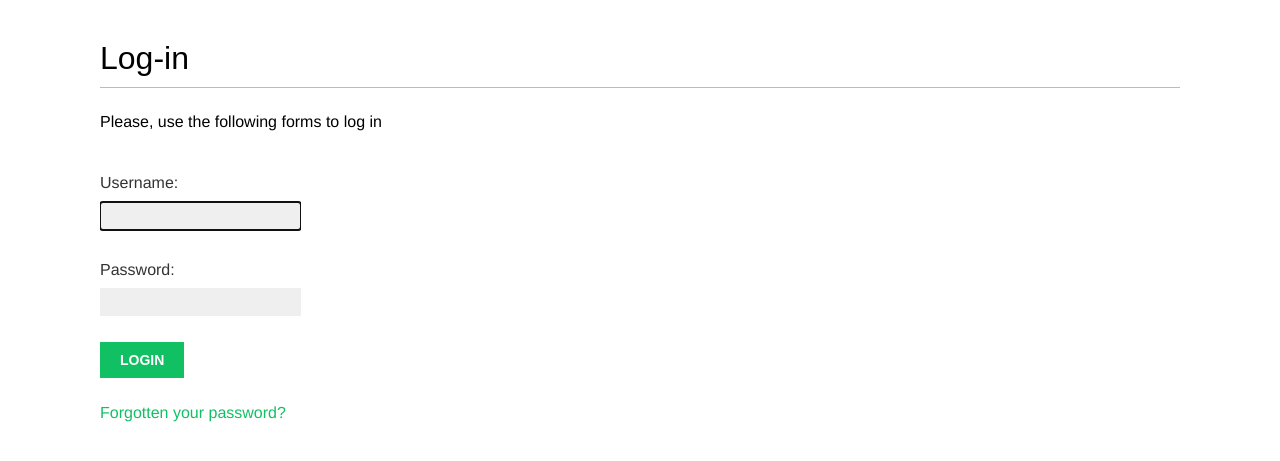
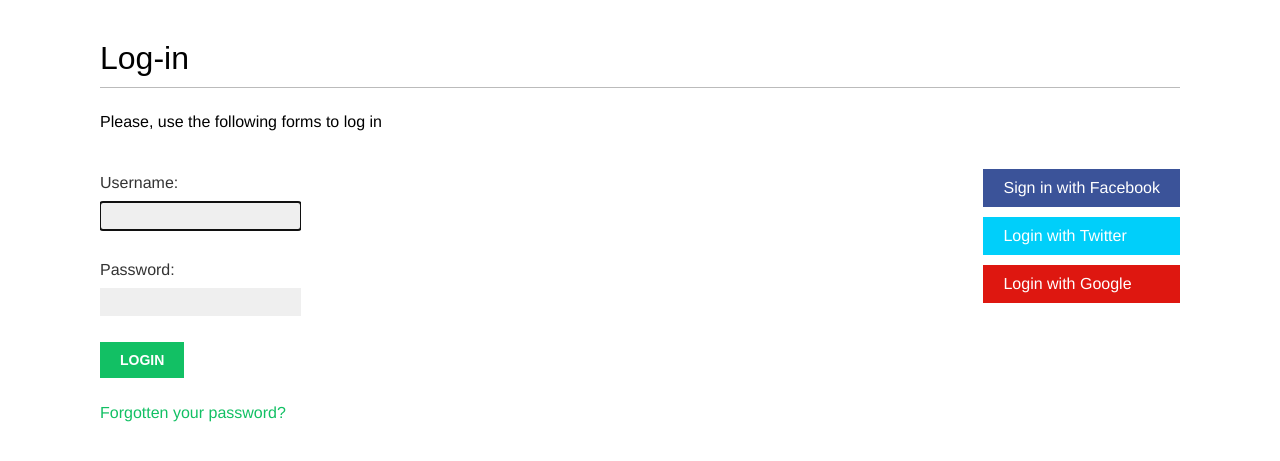
Before and after one commit to DennisAziaya/Social-Website, a Django app: page /account/login/ in a window 1280 px wide. Shown: the part 47-508 px from the top of the page. Run offline with Django 3.2, Linux system fonts and the light colour scheme; some web fonts are replaced.

Commit message:
social authentication added

```diff
--- a/account/authentication.py
+++ b/account/authentication.py
@@ -2,6 +2,7 @@ from django.contrib.auth.models import User
 
 
 class EmailAuthBackend(object):
+
     def authenticate(self, request, username=None, password=None):
         try:
             user = User.objects.get(email=username)
--- a/account/templates/registration/login.html
+++ b/account/templates/registration/login.html
@@ -24,4 +24,18 @@ Login | Registration
 
     </div>
 
+    <div class="social">
+         <ul>
+             <li class="facebook">
+                 <a href="{% url "social:begin" "facebook" %}">Sign in with Facebook</a>
+             </li>
+             <li class="twitter">
+                <a href="{% url "social:begin" "twitter" %}">Login with Twitter</a>
+            </li>
+             <li class="google">
+                 <a href="{% url "social:begin" "google-oauth2" %}">Login with Google</a>
+              </li>
+         </ul>
+    </div>
+
 {% endblock %}
--- a/jamiiforum/urls.py
+++ b/jamiiforum/urls.py
@@ -24,6 +24,7 @@ urlpatterns = [
                   path('admin/', admin.site.urls),
                   path('', views.home, name='home'),
                   path('account/', include('account.urls')),
+                  path('social-auth/', include('social_django.urls', namespace='social')),
               ]
 
 if settings.DEBUG:
```
Also changed, not shown: jamiiforum/settings.py (+28 -4 lines), 2 other files.
